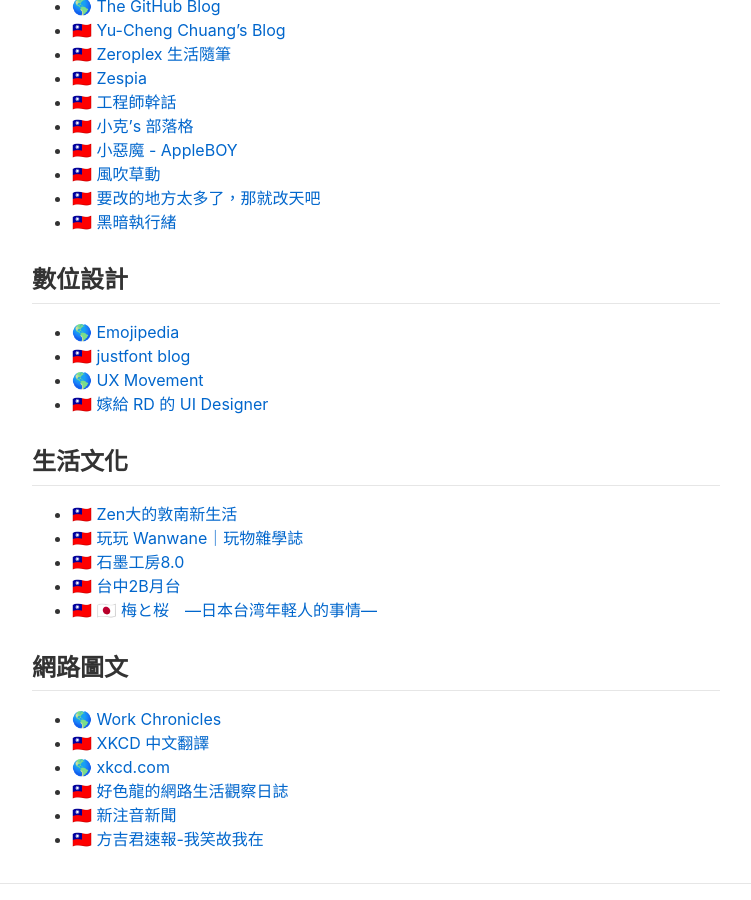
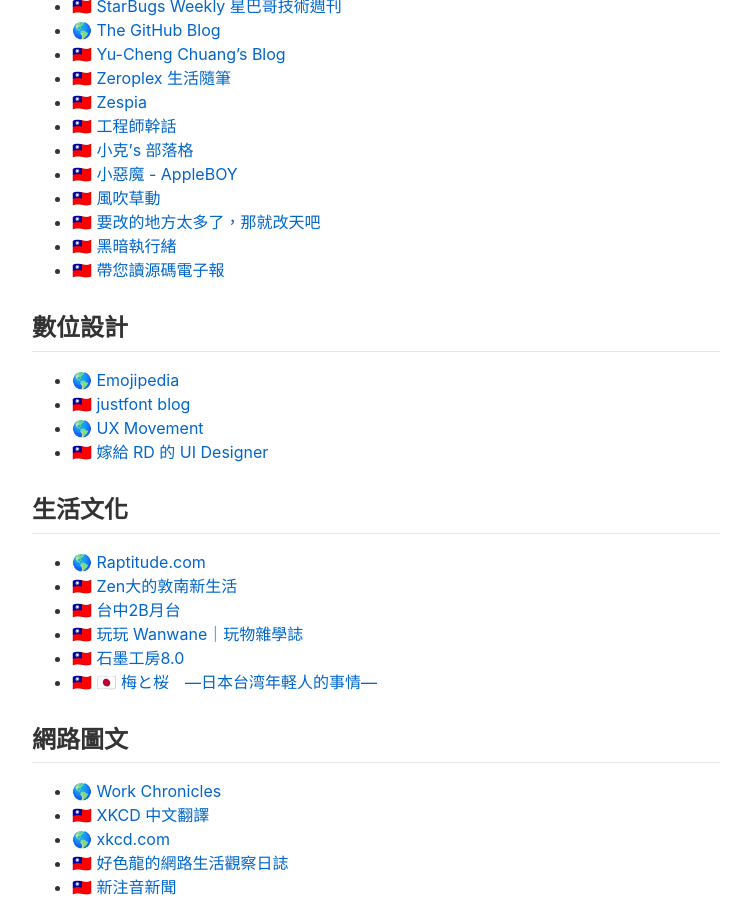
Before and after one commit to mnghsn/jmln.tw, a Jekyll site: the page built from _pages/blogroll.md, in a window 1280 px wide and 900 px high, scrolled down 1033 px. Shown: the whole window, without its empty margins (264-1015 px from the left). Built offline with Jekyll 4.4.1, drawn with Linux system fonts in a browser that asks for light colours.

Commit message:
Update blogroll.md

```diff
--- a/_pages/blogroll.md
+++ b/_pages/blogroll.md
@@ -51,6 +52,7 @@
 * 🇹🇼 [風吹草動](https://breezymove.blogspot.com/)
 * 🇹🇼 [要改的地方太多了，那就改天吧](https://blog.user.today/)
 * 🇹🇼 [黑暗執行緒](https://blog.darkthread.net/)
+* 🇹🇼 [帶您讀源碼電子報](https://daininduyuanma.substack.com/)
 
 ## 數位設計
 
@@ -61,10 +63,11 @@
 
 ## 生活文化
 
+* 🌎 [Raptitude.com](https://www.raptitude.com/)
 * 🇹🇼 [Zen大的敦南新生活](https://zen1976.com/)
+* 🇹🇼 [台中2B月台](https://rail02000.blogspot.com/)
 * 🇹🇼 [玩玩 Wanwane｜玩物雜學誌](https://wanwane.com/)
 * 🇹🇼 [石墨工房8.0](https://fredjame.com/)
-* 🇹🇼 [台中2B月台](https://rail02000.blogspot.com/)
 * 🇹🇼 🇯🇵 [梅と桜　―日本台湾年軽人的事情―](http://umesakura.jp/){:data-proofer-ignore="true"}
 
 ## 網路圖文
```
Also changed, not shown: other parts of _pages/blogroll.md (+1 -0 lines).
